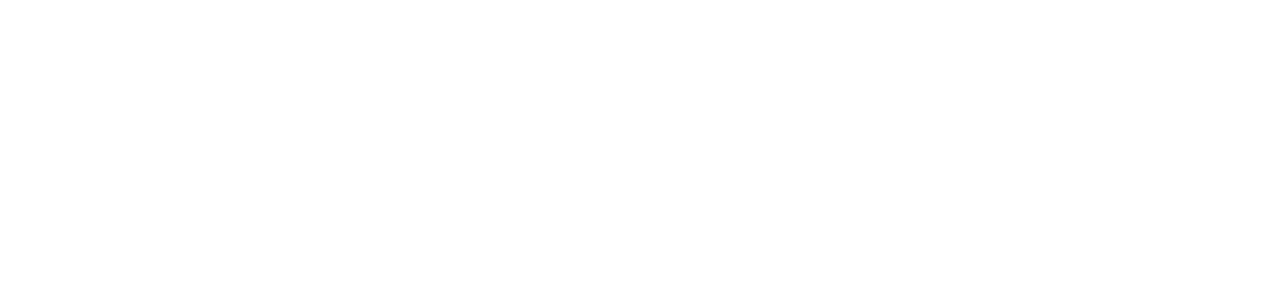
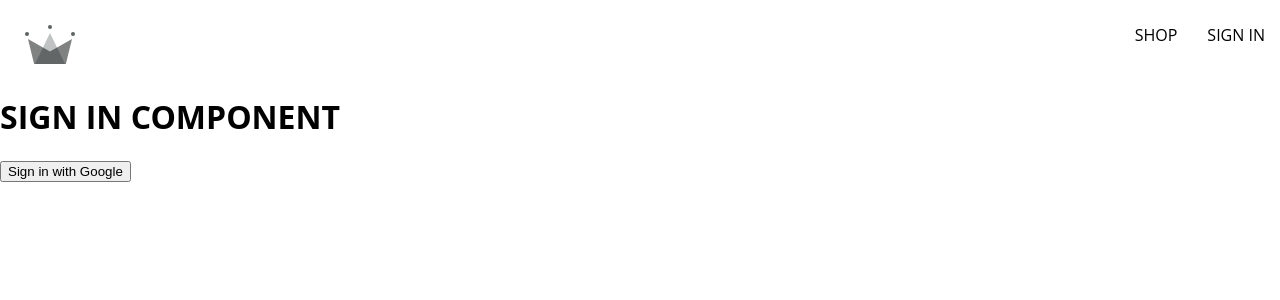
Before and after one commit to YordanMutafchiyski/react-course, a React (Create React App) app: page /sign-in in a window 1280 px wide. Before the commit this address had no page. Shown: the top 300 px of the page. Built offline with nearby package versions, Linux system fonts and the light colour scheme; a web font is replaced by a local one.

Commit message:
add sign in component and firebase

```diff
--- a/package.json
+++ b/package.json
@@ -6,6 +6,7 @@
     "@testing-library/jest-dom": "^5.17.0",
     "@testing-library/react": "^13.4.0",
     "@testing-library/user-event": "^13.5.0",
+    "firebase": "^10.4.0",
     "react": "^18.2.0",
     "react-dom": "^18.2.0",
     "react-router-dom": "^6.16.0",
--- a/src/App.js
+++ b/src/App.js
@@ -2,6 +2,7 @@
 import Home from "./routes/home/home.component";
 import { Routes, Route } from "react-router-dom";
 import Navigation from "./routes/navigation/navigation.component";
+import SignIn from "./routes/sign-in/sign-in.component";
 
 const Shop = ()=>{
   return <h1>I am the shop page</h1>
@@ -13,6 +14,7 @@
       <Route path="/" element={<Navigation/>}>
         <Route index element={<Home></Home>}></Route>
         <Route path="shop" element={<Shop></Shop>}></Route>
+        <Route path="sign-in" element={<SignIn></SignIn>}></Route>
       </Route>
     </Routes>
   );
--- a/src/routes/navigation/navigation.component.jsx
+++ b/src/routes/navigation/navigation.component.jsx
@@ -10,8 +10,11 @@
           <CrwnLogo className="logo"></CrwnLogo>
         </Link>
         <div className="nav-links-container">
-          <Link className="nav-lin" to="/shop">
-            Shop
+          <Link className="nav-link" to="/shop">
+            SHOP
+          </Link>
+          <Link className="nav-link" to="/sign-in">
+            SIGN IN
           </Link>
         </div>
       </div>
--- /dev/null
+++ b/src/routes/sign-in/sign-in.component.jsx
@@ -0,0 +1,19 @@
+import {
+  createUserDocumentFromAuth,
+  signInWithGooglePopup,
+} from "../../utils/firebase/firebase.utils";
+
+const SignIn = () => {
+  const logGoogleUser = async () => {
+    const { user } = await signInWithGooglePopup();
+    const userDocRef = await createUserDocumentFromAuth(user);
+  };
+  return (
+    <div>
+      <h1>SIGN IN COMPONENT</h1>
+      <button onClick={logGoogleUser}>Sign in with Google</button>
+    </div>
+  );
+};
+
+export default SignIn;
--- /dev/null
+++ b/src/utils/firebase/firebase.utils.js
@@ -0,0 +1,55 @@
+import { initializeApp } from "firebase/app";
+import {
+  getAuth,
+  signInWithRedirect,
+  signInWithPopup,
+  GoogleAuthProvider,
+} from "firebase/auth";
+import { doc, setDoc, getDoc, getFirestore } from "firebase/firestore";
+
+// Import the functions you need from the SDKs you need
+// TODO: Add SDKs for Firebase products that you want to use
+// https://firebase.google.com/docs/web/setup#available-libraries
+
+// Your web app's Firebase configuration
+const firebaseConfig = {
+  apiKey: "AIzaSyCws3yvfnmi-0Q4OcDjPEAqik34aj3UoFM",
+  authDomain: "crwn-db-3931b.firebaseapp.com",
+  projectId: "crwn-db-3931b",
+  storageBucket: "crwn-db-3931b.appspot.com",
+  messagingSenderId: "144772718304",
+  appId: "1:144772718304:web:4bfd43210b7bf1e2717a85",
+};
+
+// Initialize Firebase
+const firebaseApp = initializeApp(firebaseConfig);
+const provider = new GoogleAuthProvider();
+
+provider.setCustomParameters({
+  prompt: "select_account",
+});
+
+export const auth = getAuth();
+export const signInWithGooglePopup = () => signInWithPopup(auth, provider);
+export const db = getFirestore();
+export const createUserDocumentFromAuth = async (userAuth) => {
+  const userDocRef = doc(db, "users", userAuth.uid);
+
+  const userSnapshot = await getDoc(userDocRef);
+  console.log(userSnapshot);
+  console.log(userSnapshot.exists());
+
+  if (!userSnapshot.exists()) {
+    const { displayName, email } = userAuth;
+    const createdAt = new Date();
+    try {
+      await setDoc(userDocRef, {
+        displayName,
+        email,
+        createdAt,
+      });
+    } catch (error) {
+      console.log("error creating the user", error.message);
+    }
+  }
+};
```
Also changed, not shown: 1 other file (tests, documents, lock files or other folders).
